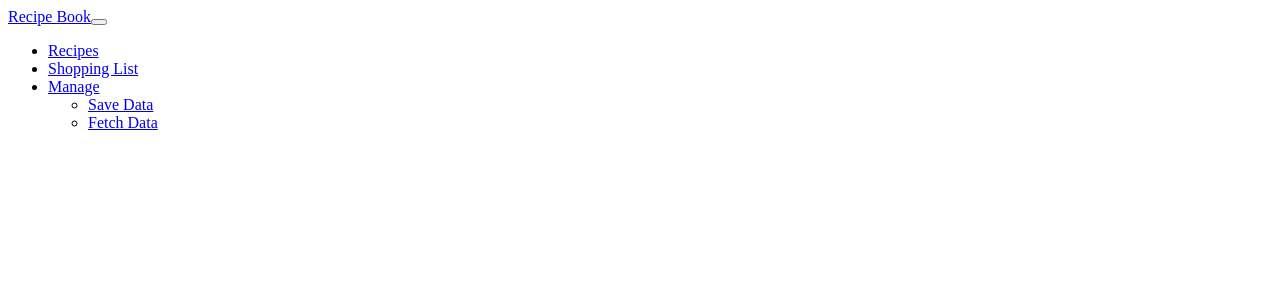
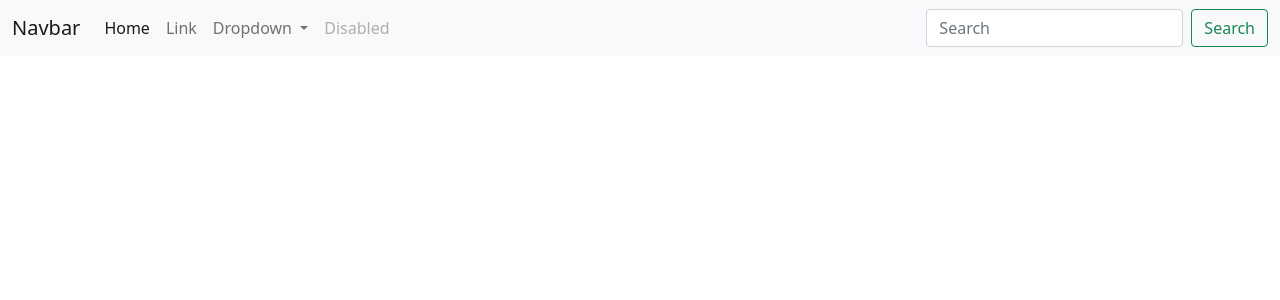
Before and after one commit to xruschx/employee-management, an Angular app: page / in a window 1280 px wide. Shown: the top 300 px of the page. Built offline with nearby package versions, Linux system fonts and the light colour scheme.

Commit message:
#Bootstrap fix

```diff
--- a/angular.json
+++ b/angular.json
@@ -31,9 +31,10 @@
               "src/assets"
             ],
             "styles": [
+              "node_modules/bootstrap/dist/css/bootstrap.min.css",
               "src/styles.scss"
             ],
-            "scripts": []
+            "scripts": ["node_modules/bootstrap/dist/js/bootstrap.min.js"]
           },
           "configurations": {
             "production": {
@@ -94,10 +95,9 @@
               "src/assets"
             ],
             "styles": [
-              "node_modules/bootstrap/dist/css/bootstrap.min.css",
               "src/styles.scss"
             ],
-            "scripts": ["node_modules/bootstrap/dist/js/bootstrap.min.js"]
+            "scripts": []
           }
         },
         "lint": {
--- a/src/app/app.component.html
+++ b/src/app/app.component.html
@@ -1,23 +1,36 @@
 <nav class="navbar navbar-expand-lg navbar-light bg-light">
   <div class="container-fluid">
-    <a class="navbar-brand" href="#">Recipe Book</a>
-    <button class="navbar-toggler" type="button" data-bs-toggle="collapse" data-bs-target="#navbarSupportedContent"
-            aria-controls="navbarSupportedContent" aria-expanded="false" aria-label="Toggle navigation">
+    <a class="navbar-brand" href="#">Navbar</a>
+    <button class="navbar-toggler" type="button" data-bs-toggle="collapse" data-bs-target="#navbarSupportedContent" aria-controls="navbarSupportedContent" aria-expanded="false" aria-label="Toggle navigation">
       <span class="navbar-toggler-icon"></span>
     </button>
     <div class="collapse navbar-collapse" id="navbarSupportedContent">
-      <ul class="navbar-nav">
-        <li class="nav-item"><a class="nav-link active" aria-current="page" href="#">Recipes</a></li>
-        <li class="nav-item"><a class="nav-link active" aria-current="page" href="#" >Shopping List</a></li>
+      <ul class="navbar-nav me-auto mb-2 mb-lg-0">
+        <li class="nav-item">
+          <a class="nav-link active" aria-current="page" href="#">Home</a>
+        </li>
+        <li class="nav-item">
+          <a class="nav-link" href="#">Link</a>
+        </li>
         <li class="nav-item dropdown">
-          <a class="nav-link dropdown-toggle " href="#" id="navbarDropdown" role="button"
-             data-bs-toggle="dropdown" aria-expanded="false">Manage</a>
-          <ul class="dropdown-menu">
-            <li><a class="dropdown-item" href="#">Save Data</a></li>
-            <li><a class="dropdown-item" href="#">Fetch Data</a></li>
+          <a class="nav-link dropdown-toggle" href="#" id="navbarDropdown" role="button" data-bs-toggle="dropdown" aria-expanded="false">
+            Dropdown
+          </a>
+          <ul class="dropdown-menu" aria-labelledby="navbarDropdown">
+            <li><a class="dropdown-item" href="#">Action</a></li>
+            <li><a class="dropdown-item" href="#">Another action</a></li>
+            <li><hr class="dropdown-divider"></li>
+            <li><a class="dropdown-item" href="#">Something else here</a></li>
           </ul>
         </li>
+        <li class="nav-item">
+          <a class="nav-link disabled" href="#" tabindex="-1" aria-disabled="true">Disabled</a>
+        </li>
       </ul>
+      <form class="d-flex">
+        <input class="form-control me-2" type="search" placeholder="Search" aria-label="Search">
+        <button class="btn btn-outline-success" type="submit">Search</button>
+      </form>
     </div>
   </div>
 </nav>
--- a/src/styles.scss
+++ b/src/styles.scss
@@ -1 +1,3 @@
 /* You can add global styles to this file, and also import other style files */
+
+// @import "~bootstrap/dist/css/bootstrap.min.css"
```
Also changed, not shown: 1 other file (tests, documents, lock files or other folders).
